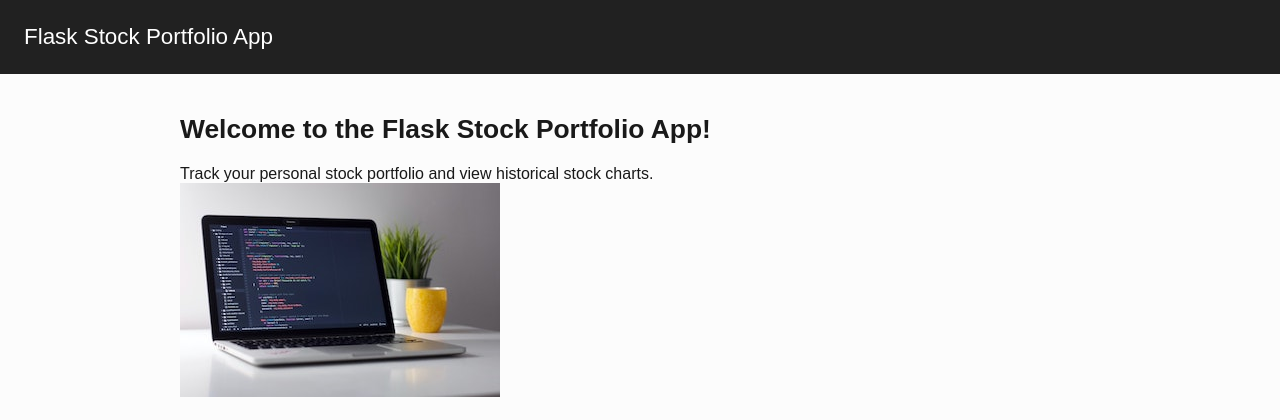
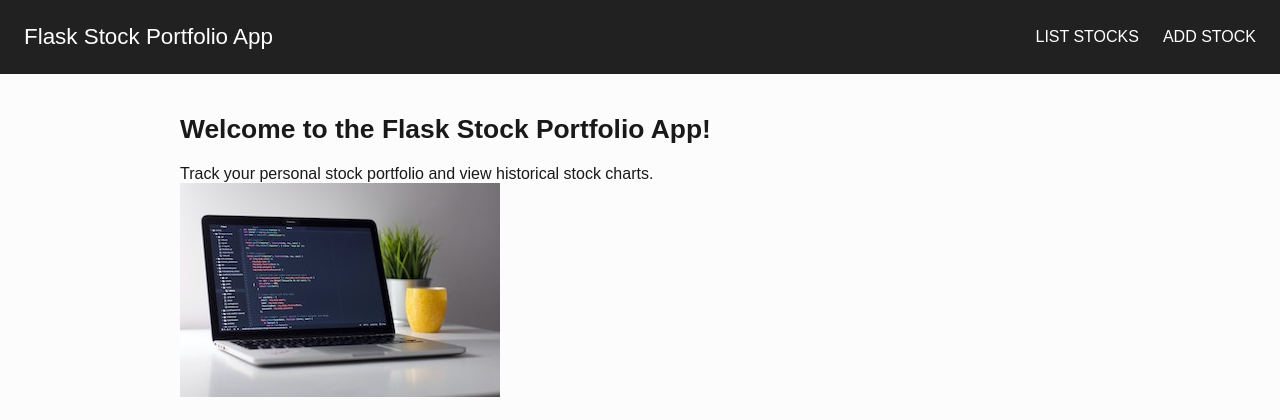
Before and after one commit to dscardona/flask-stock-portfolio-code, a Flask app: page / in a window 1280 px wide. Shown: the top 420 px of the page. Run offline with Flask 3, Linux system fonts and the light colour scheme.

Commit message:
Add working links to nav bar

```diff
--- a/templates/base.html
+++ b/templates/base.html
@@ -17,9 +17,13 @@
 
   <body>
     <header class="site-header">
-      <nav class="nav">
-        <a class="nav-link logo">Flask Stock Portfolio App</a>
-      </nav>
+        <nav class="nav">
+          <a class="nav-link logo" href="{{ url_for('index') }}">Flask Stock Portfolio App</a>
+          <ul class="nav-list">
+            <li class="nav-item"><a class="nav-link" href="{{ url_for('list_stocks') }}">List Stocks</a></li>
+            <li class="nav-item"><a class="nav-link" href="{{ url_for('add_stock') }}">Add Stock</a></li>
+          </ul>
+        </nav>
     </header>
 
     <main class="content">
```
